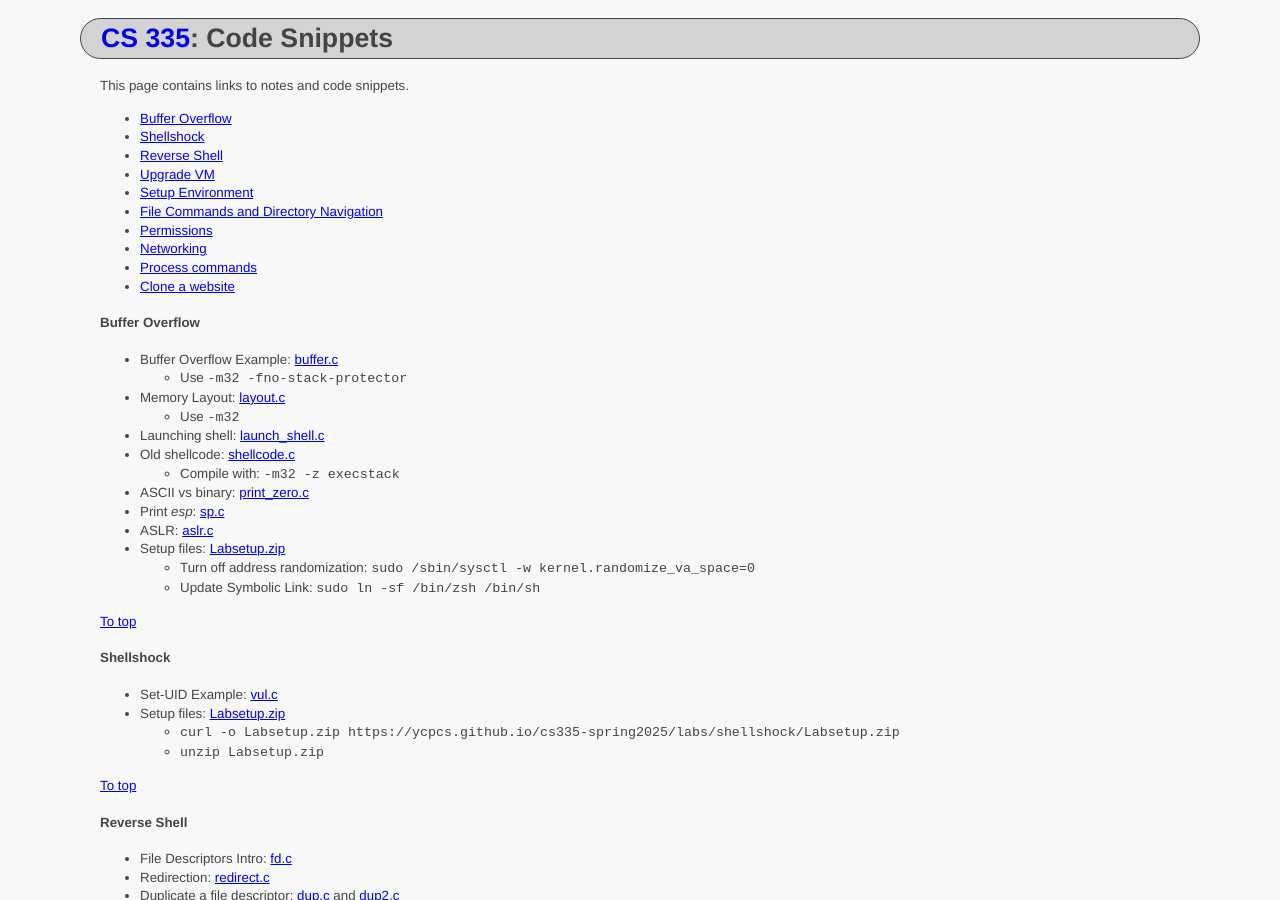
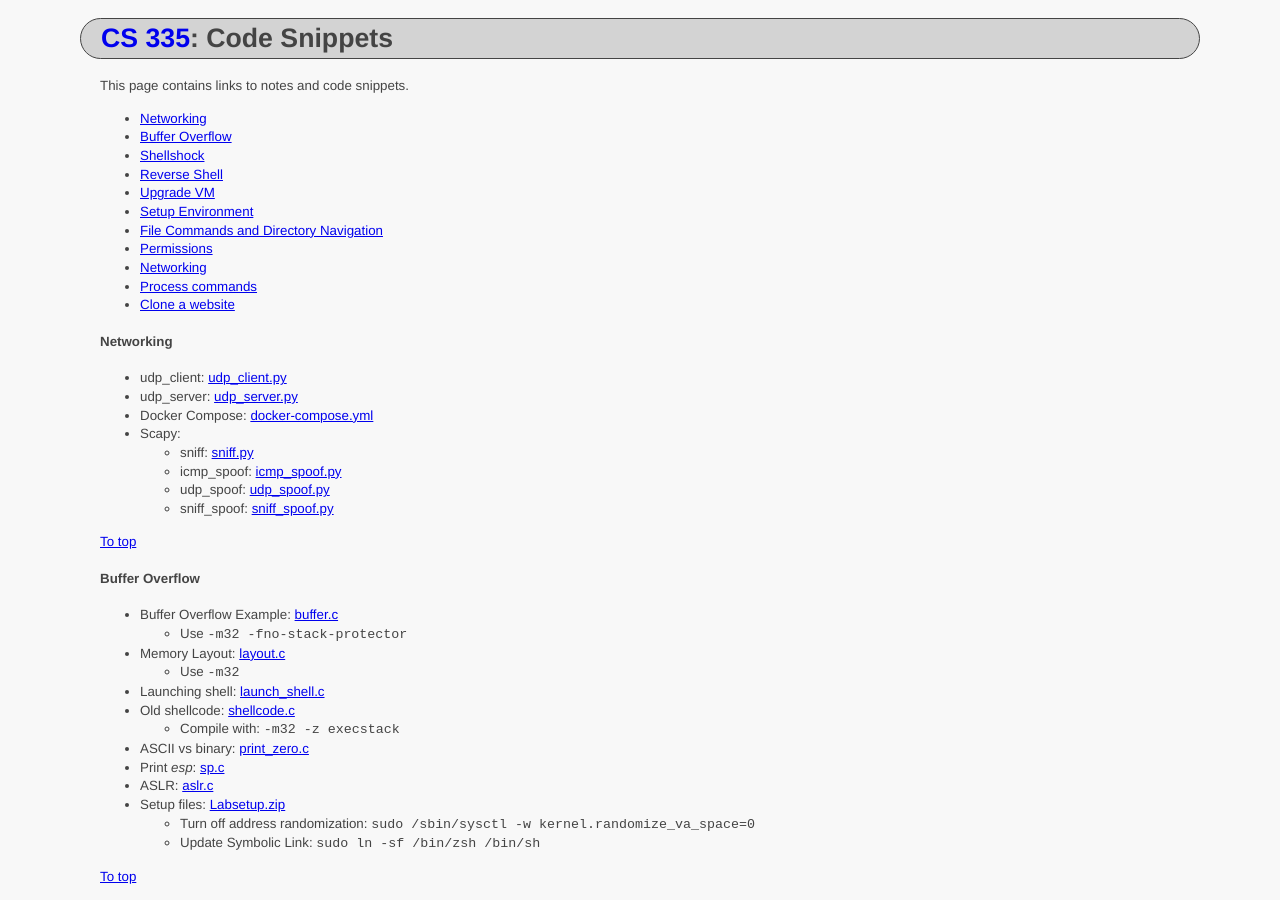
Before and after one commit to ycpcs/cs335-spring2025, a Jekyll site: the page built from notes/index.md, in a window 1280 px wide and 900 px high. Built offline with Jekyll 4.4.1, drawn with Linux system fonts in a browser that asks for light colours.

Commit message:
add networking notes

```diff
--- a/notes/index.md
+++ b/notes/index.md
@@ -6,6 +6,7 @@ title: "Code Snippets"
 
 This page contains links to notes and code snippets.
 
+- [Networking](#networking)
 - [Buffer Overflow](#buffer-overflow)
 - [Shellshock](#shellshock)
 - [Reverse Shell](#reverse-shell)
@@ -13,9 +14,21 @@ This page contains links to notes and code snippets.
 - [Setup Environment](#setup-environment)
 - [File Commands and Directory Navigation](#file-commands-and-directory-navigation)
 - [Permissions](#permissions)
-- [Networking](#networking)
+- [Networking](#networking-1)
 - [Process commands](#process-commands)
 - [Clone a website](#clone-a-website)
+
+#### Networking
+- udp_client: <a href=".\network\udp_client.txt" target="_blank">udp_client.py</a>
+- udp_server: <a href=".\network\udp_server.txt" target="_blank">udp_server.py</a>
+- Docker Compose: <a href=".\network\docker-compose.yml" target="_blank">docker-compose.yml</a>
+- Scapy:
+  - sniff: <a href=".\network\sniff.txt" target="_blank">sniff.py</a>
+  - icmp_spoof: <a href=".\network\icmp_spoof.txt" target="_blank">icmp_spoof.py</a>
+  - udp_spoof: <a href=".\network\udp_spoof.txt" target="_blank">udp_spoof.py</a>
+  - sniff_spoof: <a href=".\network\sniff_spoof.txt" target="_blank">sniff_spoof.py</a>
+
+<a href="#">To top</a>
 
 #### Buffer Overflow
 - Buffer Overflow Example: <a href=".\buffer\buffer.c" target="_blank">buffer.c</a>
```
